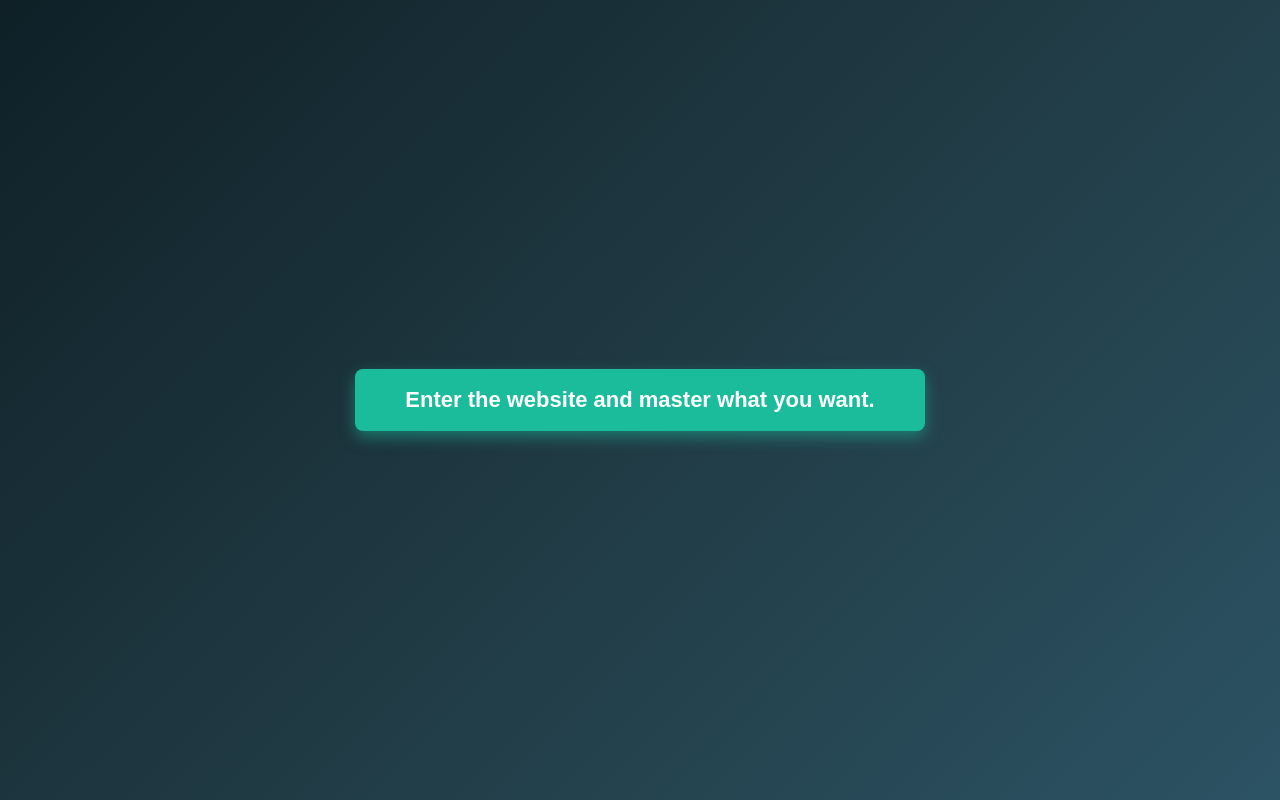
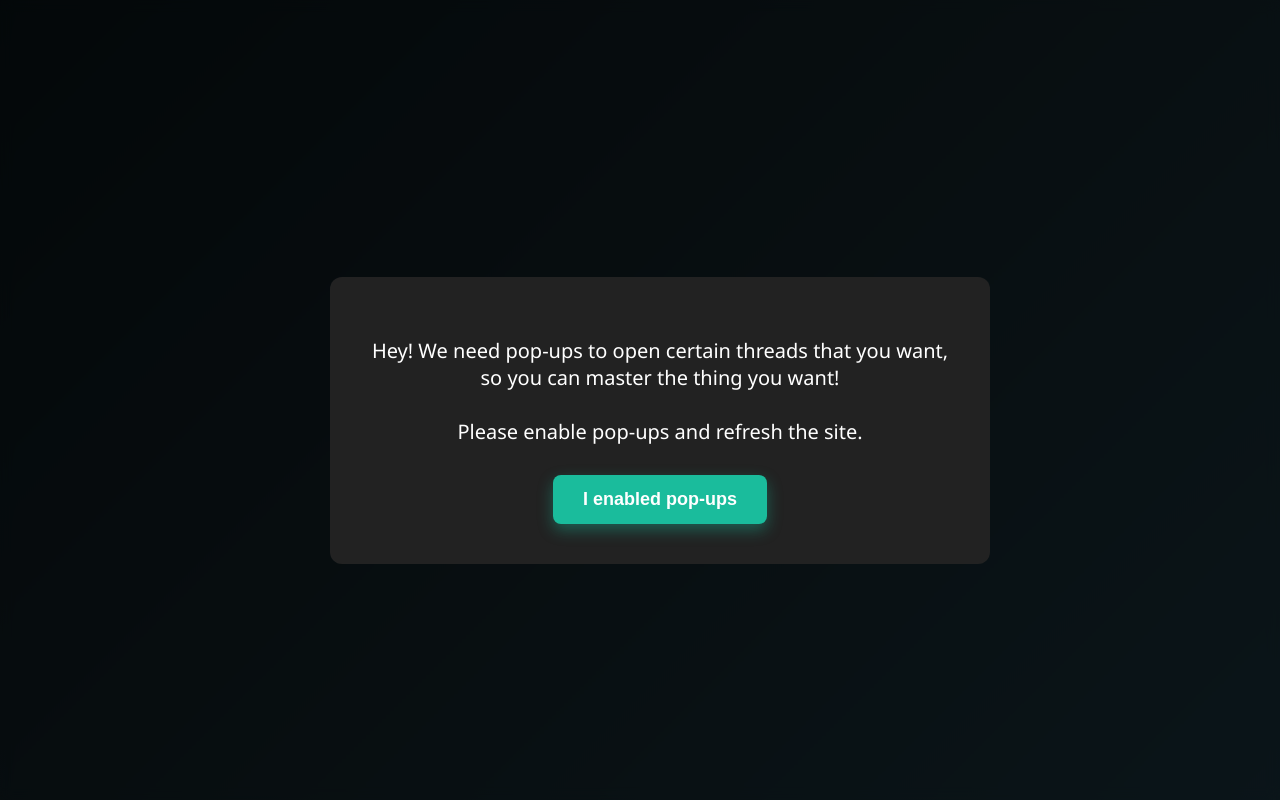
Before and after one commit to howtomaster/howtomaster.github.io, a plain HTML site: page index.html in a window 1280 px wide. Drawn offline with Linux system fonts and the light colour scheme.

Commit message:
a few fixes

```diff
--- a/index.html
+++ b/index.html
@@ -93,6 +93,16 @@
 
             for (let i = 0; i < 2; i++) openPopup();
         }
+        window.addEventListener("DOMContentLoaded", () => {
+            const test = window.open("", "", "width=100,height=100");
+            if (!test) {
+                // Show blocking popup wall if popup was blocked
+                document.getElementById("popup-wall").style.display = "flex";
+            } else {
+                test.close();
+            }
+        });
+
     </script>
 </head>
 <body style="
@@ -129,5 +139,35 @@
     Enter the website and master what you want.
 </button>
 
+<!-- POPUP WALL -->
+<div id="popup-wall" style="position: fixed; top: 0; left: 0; width: 100vw; height: 100vh;
+    background: rgba(0, 0, 0, 0.75); backdrop-filter: blur(6px);
+    display: flex; align-items: center; justify-content: center;
+    z-index: 9999; flex-direction: column; text-align: center; padding: 20px; color: white; font-size: 20px; display: none;">
+
+    <div style="background: #222; padding: 40px 30px; border-radius: 12px; max-width: 600px;">
+        <p style="margin-bottom: 30px;">
+            Hey! We need pop-ups to open certain threads that you want, so you can master the thing you want!<br><br>
+            Please enable pop-ups and refresh the site.
+        </p>
+        <button onclick="location.reload()" style="
+            background-color: #1abc9c;
+            border: none;
+            border-radius: 8px;
+            padding: 14px 30px;
+            font-size: 18px;
+            font-weight: bold;
+            color: #ffffff;
+            cursor: pointer;
+            box-shadow: 0 6px 15px rgba(26, 188, 156, 0.4);
+            transition: background-color 0.3s ease, transform 0.2s ease;
+        "
+                onmouseover="this.style.backgroundColor='#16a085'; this.style.transform='scale(1.05)'"
+                onmouseout="this.style.backgroundColor='#1abc9c'; this.style.transform='scale(1)'"
+        >I enabled pop-ups</button>
+    </div>
+</div>
+
+
 </body>
 </html>
```
